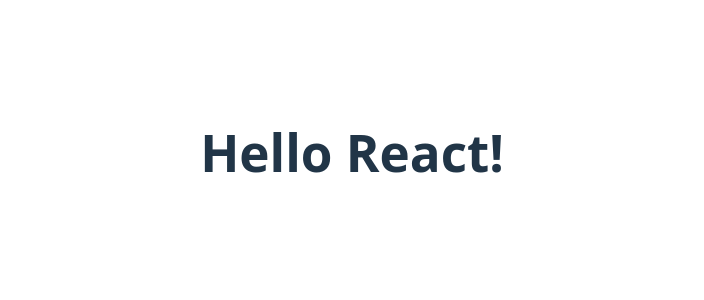
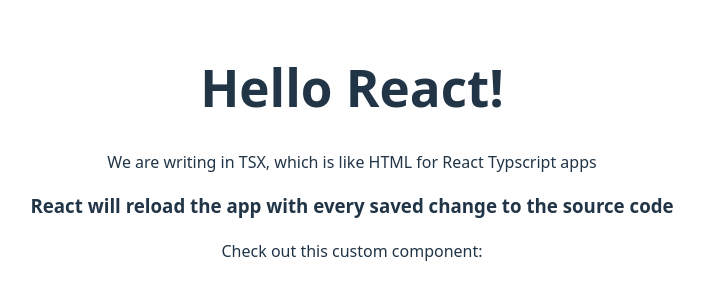
Before and after one commit to 260501-GenAI/HelloReactRepo, a React (Vite) app in the folder hello-react/: page / in a window 1280 px wide. Shown: the part 248-548 px from the top of the page, without its empty margins (288-992 px from the left). Built offline with nearby package versions, Linux system fonts and the light colour scheme.

Commit message:
about to make our first custom component

```diff
--- a/hello-react/src/App.tsx
+++ b/hello-react/src/App.tsx
@@ -2,9 +2,22 @@
 
 function App() {
 
+  //This is a comment in Typescript
+
   return (
     <>
       <h1>Hello React!</h1>
+
+      <p>We are writing in TSX, which is like HTML for React Typscript apps</p>
+
+      <h3>React will reload the app with every saved change to the source code</h3>
+
+      {/* This is a comment in TSX. autogen one with: ctrl + / */}
+
+      <p>Check out this custom component: </p>
+
+
+
     </>
   )
 }
```
Also changed, not shown: hello-react/src/Components/FirstComponent.tsx (added).
